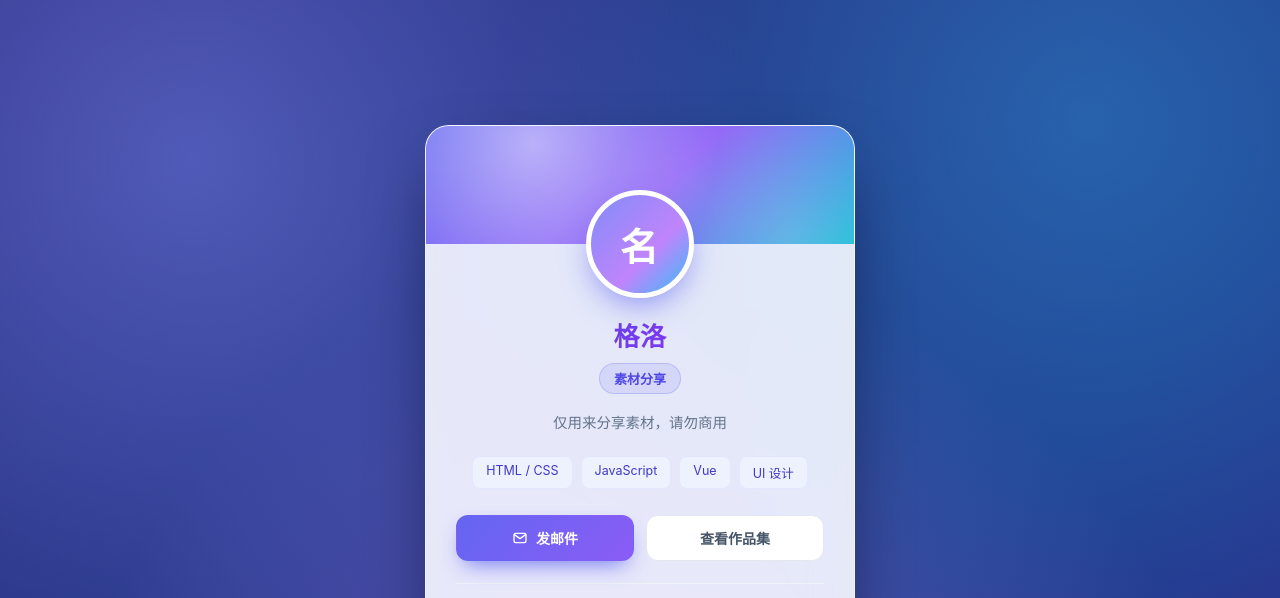
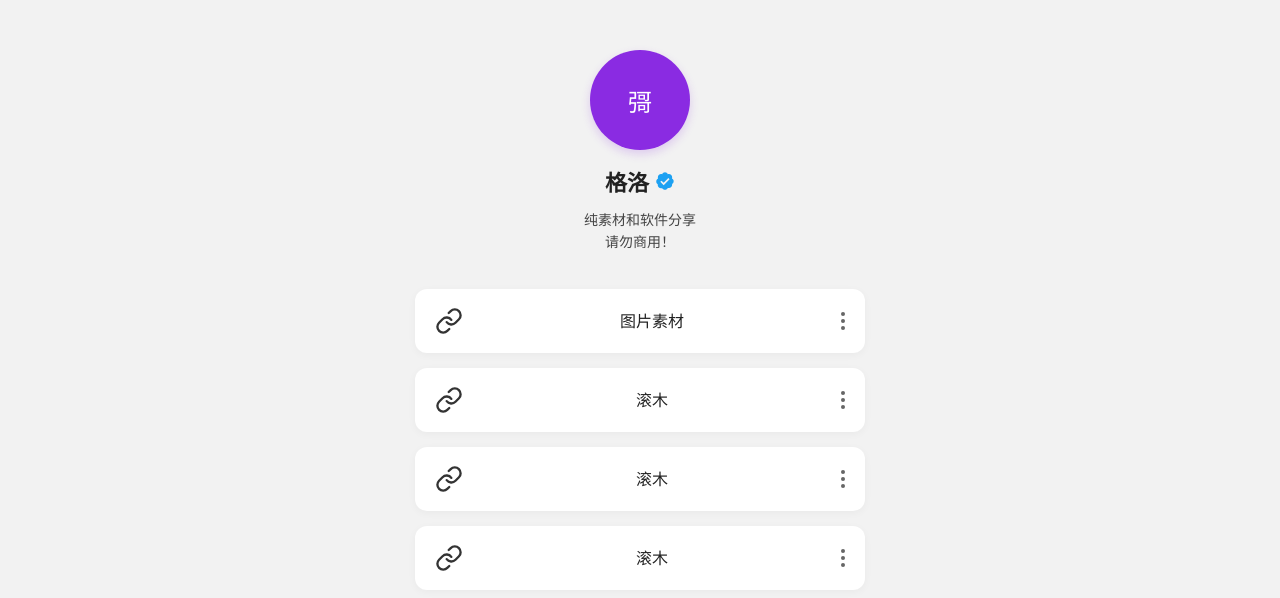
Before and after one commit to geluo277/geluo277, a plain HTML site: page index.html in a window 1280 px wide. Shown: the top 598 px of the page. Drawn offline with Linux system fonts and the light colour scheme.

Commit message:
Add files via upload

```diff
--- a/index.html
+++ b/index.html
@@ -2,318 +2,218 @@
 <html lang="zh-CN">
 <head>
     <meta charset="UTF-8">
-  <meta name="viewport" content="width=device-width, initial-scale=1">
-  <title>我的名片</title>
+    <meta name="viewport" content="width=device-width, initial-scale=1.0, maximum-scale=1.0, user-scalable=no">
+    <title>格洛 - 分享</title>
     <style>
-    :root {
-      --primary: #6366f1;
-      --primary-dark: #4f46e5;
-      --ink: #1e293b;
-      --muted: #64748b;
-      --radius: 24px;
+        /* 基础重置与背景 */
+        body {
+            margin: 0;
+            padding: 0;
+            background-color: #f2f2f2; /* 浅灰色背景 */
+            font-family: -apple-system, BlinkMacSystemFont, "Segoe UI", Roboto, Helvetica, Arial, sans-serif;
+            display: flex;
+            justify-content: center;
+            min-height: 100vh;
         }
 
-    * { margin: 0; padding: 0; box-sizing: border-box; }
+        .container {
+            width: 100%;
+            max-width: 480px; /* 限制最大宽度，适配电脑端预览 */
+            padding-top: 50px;
+            padding-bottom: 50px;
+            display: flex;
+            flex-direction: column;
+            align-items: center;
+            box-sizing: border-box;
+            padding-left: 15px;
+            padding-right: 15px;
+        }
 
-    html, body { min-height: 100%; }
+        /* 头像区域 */
+        .avatar {
+            width: 100px;
+            height: 100px;
+            background-color: #8a2be2; /* 紫色 */
+            border-radius: 50%;
+            display: flex;
+            justify-content: center;
+            align-items: center;
+            color: white;
+            font-size: 24px;
+            font-weight: 500;
+            margin-bottom: 15px;
+            box-shadow: 0 4px 10px rgba(138, 43, 226, 0.2);
+        }
 
-    body {
-      min-height: 100vh;
+        /* 名字与认证图标 */
+        .name-container {
             display: flex;
             align-items: center;
-      justify-content: center;
-      padding: 28px 18px;
-      color: var(--ink);
-      font-family: -apple-system, BlinkMacSystemFont, "Segoe UI",
-                   "PingFang SC", "Hiragino Sans GB", "Microsoft YaHei", sans-serif;
-      background: linear-gradient(135deg, #1e1b4b, #312e81 40%, #1e3a8a 70%, #4c1d95);
-      background-size: 300% 300%;
-      animation: bgShift 20s ease infinite;
-      position: relative;
-      overflow-x: hidden;
-      -webkit-font-smoothing: antialiased;
-    }
-
-    body::before {
-      content: "";
-      position: fixed;
-      inset: 0;
-      pointer-events: none;
-      background:
-        radial-gradient(circle at 15% 20%, rgba(129, 140, 248, .45), transparent 45%),
-        radial-gradient(circle at 85% 15%, rgba(56, 189, 248, .32), transparent 45%),
-        radial-gradient(circle at 50% 105%, rgba(192, 132, 252, .42), transparent 55%);
-    }
-
-    @keyframes bgShift {
-      0%, 100% { background-position: 0% 50%; }
-      50%      { background-position: 100% 50%; }
-    }
-
-    .card {
-      position: relative;
-      z-index: 1;
-      width: min(100%, 430px);
-      background: rgba(255, 255, 255, .88);
-      backdrop-filter: blur(22px) saturate(160%);
-      -webkit-backdrop-filter: blur(22px) saturate(160%);
-      border: 1px solid rgba(255, 255, 255, .55);
-      border-radius: var(--radius);
-      overflow: hidden;
-      box-shadow: 0 30px 70px -20px rgba(2, 6, 23, .65);
-      animation: cardIn .9s cubic-bezier(.16, 1, .3, 1) both;
-      transition: transform .4s ease, box-shadow .4s ease;
-    }
-
-    .card:hover {
-      transform: translateY(-6px);
-      box-shadow: 0 44px 90px -20px rgba(2, 6, 23, .72);
-    }
-
-    @keyframes cardIn {
-      from { opacity: 0; transform: translateY(26px) scale(.97); }
-      to   { opacity: 1; transform: none; }
-    }
-
-    .banner {
-      height: 118px;
-      position: relative;
-      background: linear-gradient(135deg, #6366f1, #8b5cf6 55%, #06b6d4);
-    }
-
-    .banner::after {
-      content: "";
-      position: absolute;
-      inset: 0;
-      background:
-        radial-gradient(circle at 25% 15%, rgba(255, 255, 255, .5), transparent 55%),
-        radial-gradient(circle at 85% 95%, rgba(255, 255, 255, .25), transparent 50%);
-    }
-
-    .avatar {
-      width: 108px;
-      height: 108px;
-      margin: -54px auto 0;
-      position: relative;
-      z-index: 2;
-      display: grid;
-      place-items: center;
-      border-radius: 50%;
-      border: 5px solid #fff;
-      background: linear-gradient(135deg, #818cf8, #c084fc 60%, #38bdf8);
-      color: #fff;
-      font-size: 38px;
-      font-weight: 600;
-      letter-spacing: 2px;
-      box-shadow: 0 12px 30px -6px rgba(99, 102, 241, .65);
-    }
-
-    .content {
-      padding: 18px 30px 32px;
-      text-align: center;
+            gap: 6px;
+            margin-bottom: 12px;
         }
 
         .name {
-      font-size: 26px;
-      font-weight: 800;
-      letter-spacing: .5px;
-      background: linear-gradient(135deg, #4f46e5, #7c3aed 60%, #0ea5e9);
-      -webkit-background-clip: text;
-      background-clip: text;
-      color: transparent;
+            font-size: 22px;
+            font-weight: bold;
+            color: #222;
+            margin: 0;
         }
 
-    .role {
-      display: inline-block;
-      margin-top: 10px;
-      padding: 5px 14px;
-      font-size: 13px;
-      font-weight: 600;
-      color: var(--primary-dark);
-      background: rgba(99, 102, 241, .12);
-      border: 1px solid rgba(99, 102, 241, .25);
-      border-radius: 999px;
+        /* 蓝色认证SVG图标 */
+        .verified-icon {
+            width: 20px;
+            height: 20px;
+            fill: #1da1f2; /* 经典推特蓝 */
         }
 
-    .bio {
-      margin-top: 16px;
-      font-size: 14.5px;
-      line-height: 1.8;
-      color: var(--muted);
+        /* 简介文字 */
+        .description {
+            font-size: 14px;
+            color: #444;
+            text-align: center;
+            line-height: 1.6;
+            margin: 0 0 35px 0;
+            padding: 0 10px;
         }
 
-    .tags {
+        /* 链接列表容器 */
+        .links-container {
+            width: 100%;
             display: flex;
-      flex-wrap: wrap;
-      gap: 8px;
-      justify-content: center;
-      margin-top: 20px;
+            flex-direction: column;
+            gap: 15px; /* 卡片之间的间距 */
         }
 
-    .tag {
-      padding: 6px 13px;
-      font-size: 12.5px;
-      color: #4338ca;
-      background: #eef2ff;
-      border: 1px solid #e0e7ff;
-      border-radius: 8px;
-      transition: transform .25s ease, background .25s ease;
+        /* 单个链接卡片 */
+        .link-card {
+            display: flex;
+            align-items: center;
+            background-color: #ffffff;
+            border-radius: 12px;
+            padding: 18px 20px;
+            text-decoration: none; /* 去除下划线 */
+            color: #222;
+            box-shadow: 0 2px 8px rgba(0, 0, 0, 0.04); /* 微微的阴影 */
+            transition: background-color 0.2s; /* 点击反馈动画 */
         }
 
-    .tag:hover {
-      transform: translateY(-2px);
-      background: #e0e7ff;
+        /* 点击时的反馈 */
+        .link-card:active {
+            background-color: #f8f8f8;
         }
 
-    .actions {
-      display: flex;
-      gap: 12px;
-      margin-top: 26px;
+        /* 左侧链接图标 */
+        .link-icon {
+            width: 28px;
+            height: 28px;
+            fill: none;
+            stroke: #333;
+            stroke-width: 2;
+            stroke-linecap: round;
+            stroke-linejoin: round;
+            flex-shrink: 0;
         }
 
-    .btn {
+        /* 中间文字部分 */
+        .link-text {
             flex: 1;
-      display: inline-flex;
-      align-items: center;
-      justify-content: center;
-      gap: 8px;
-      padding: 12px 16px;
-      font-size: 14px;
-      font-weight: 600;
-      border-radius: 12px;
-      text-decoration: none;
-      border: 1px solid transparent;
-      transition: transform .25s ease, box-shadow .25s ease,
-                  background .25s ease, border-color .25s ease, color .25s ease;
+            text-align: center;
+            font-size: 16px;
+            font-weight: 500;
+            line-height: 1.4;
+            padding: 0 10px;
         }
 
-    .btn svg { width: 16px; height: 16px; }
-
-    .btn--primary {
-      color: #fff;
-      background: linear-gradient(135deg, #6366f1, #8b5cf6);
-      box-shadow: 0 10px 22px -8px rgba(99, 102, 241, .9);
+        /* 右侧三个点 */
+        .menu-dots {
+            display: flex;
+            flex-direction: column;
+            gap: 3px;
+            flex-shrink: 0;
         }
 
-    .btn--primary:hover {
-      transform: translateY(-2px);
-      box-shadow: 0 16px 28px -8px rgba(99, 102, 241, .95);
-    }
-
-    .btn--ghost {
-      color: #475569;
-      background: #fff;
-      border-color: #e2e8f0;
-    }
-
-    .btn--ghost:hover {
-      transform: translateY(-2px);
-      border-color: #c7d2fe;
-      color: var(--primary-dark);
-    }
-
-    .btn:active { transform: translateY(0) scale(.98); }
-
-    .socials {
-      display: flex;
-      justify-content: center;
-      gap: 14px;
-      margin-top: 22px;
-      padding-top: 20px;
-      border-top: 1px solid #eef2f7;
-    }
-
-    .socials a {
-      width: 38px;
-      height: 38px;
-      display: grid;
-      place-items: center;
+        .menu-dots span {
+            width: 4px;
+            height: 4px;
+            background-color: #666;
             border-radius: 50%;
-      color: #64748b;
-      background: #f1f5f9;
-      transition: all .25s ease;
-    }
-
-    .socials a:hover {
-      color: #fff;
-      transform: translateY(-3px);
-      background: linear-gradient(135deg, #6366f1, #8b5cf6);
-      box-shadow: 0 10px 18px -8px rgba(99, 102, 241, .9);
-    }
-
-    .socials svg { width: 18px; height: 18px; }
-
-    @media (max-width: 420px) {
-      .banner   { height: 100px; }
-      .avatar   { width: 92px; height: 92px; margin-top: -46px; font-size: 32px; }
-      .content  { padding: 16px 22px 28px; }
-      .name     { font-size: 22px; }
-    }
-
-    @media (prefers-reduced-motion: reduce) {
-      *, *::before, *::after {
-        animation-duration: .001ms !important;
-        animation-iteration-count: 1 !important;
-        transition-duration: .001ms !important;
-      }
         }
     </style>
-</head>
-<body>
+</head><body>
 
-  <main class="card">
-    <div class="banner"></div>
-    <div class="avatar">名</div>
+    <div class="container">
+        <!-- 头部个人信息 -->
+        <div class="avatar">彁</div>
 
-    <div class="content">
+        <div class="name-container">
             <h1 class="name">格洛</h1>
-      <div class="role">素材分享</div>
+            <!-- 认证蓝V图标 -->
+            <svg class="verified-icon" viewBox="0 0 24 24">
+                <path d="M22.5 12.5c0-1.58-.875-2.95-2.148-3.6.154-.435.238-.905.238-1.4 0-2.21-1.71-3.998-3.918-3.998-.47 0-.92.084-1.336.25C14.818 2.415 13.51 1.5 12 1.5s-2.816.917-3.337 2.25c-.416-.165-.866-.25-1.336-.25-2.21 0-3.918 1.79-3.918 4 0 .495.084.965.238 1.4-1.273.65-2.148 2.02-2.148 3.6 0 1.46.733 2.75 1.853 3.462-.06.28-.09.572-.09.87 0 2.21 1.71 3.998 3.918 3.998.47 0 .92-.084 1.336-.25C9.182 21.585 10.49 22.5 12 22.5s2.816-.917 3.337-2.25c.416.165.866.25 1.336.25 2.21 0 3.918-1.79 3.918-4 0-.298-.03-.59-.09-.87 1.12-.712 1.853-2.002 1.853-3.462zm-12.11 4.5l-4.03-4.03 1.414-1.414 2.616 2.616 5.656-5.656 1.414 1.414-7.07 7.07z"/>
+            </svg>
+        </div>
 
-      <p class="bio">
-        仅用来分享素材，请勿商用
+        <p class="description">
+            纯素材和软件分享<br>
+            请勿商用！
         </p>
 
-      <div class="tags">
-        <span class="tag">HTML / CSS</span>
-        <span class="tag">JavaScript</span>
-        <span class="tag">Vue</span>
-        <span class="tag">UI 设计</span>
-      </div>
+        <!-- 链接列表 -->
+        <div class="links-container">
 
-      <div class="actions">
-        <a class="btn btn--primary" href="mailto:you@example.com">
-          <svg viewBox="0 0 24 24" fill="none" stroke="currentColor" stroke-width="2"
-               stroke-linecap="round" stroke-linejoin="round">
-            <rect x="3" y="5" width="18" height="14" rx="2.5"/>
-            <path d="m3.5 7 8.5 6 8.5-6"/>
+            <!-- 链接1 -->
+            <a href="https://1841509350.share.123pan.cn/123pan/UubDTd-iFlYh?pwd=ge10#" class="link-card">
+                <svg class="link-icon" viewBox="0 0 24 24">
+                    <path d="M10 13a5 5 0 0 0 7.54.54l3-3a5 5 0 0 0-7.07-7.07l-1.72 1.71"></path>
+                    <path d="M14 11a5 5 0 0 0-7.54-.54l-3 3a5 5 0 0 0 7.07 7.07l1.71-1.71"></path>
                 </svg>
-          发邮件
+                <span class="link-text"图片素材<br>图片素材</span>
+                <div class="menu-dots"><span></span><span></span><span></span></div>
             </a>
-        <a class="btn btn--ghost" href="#">查看作品集</a>
-      </div>
 
-      <div class="socials">
-        <a href="mailto:you@example.com" aria-label="邮箱" title="邮箱">
-          <svg viewBox="0 0 24 24" fill="none" stroke="currentColor" stroke-width="2"
-               stroke-linecap="round" stroke-linejoin="round">
-            <rect x="3" y="5" width="18" height="14" rx="2.5"/>
-            <path d="m3.5 7 8.5 6 8.5-6"/>
+            <!-- 链接2 -->
+            <a href="#" class="link-card">
+                <svg class="link-icon" viewBox="0 0 24 24">
+                    <path d="M10 13a5 5 0 0 0 7.54.54l3-3a5 5 0 0 0-7.07-7.07l-1.72 1.71"></path>
+                    <path d="M14 11a5 5 0 0 0-7.54-.54l-3 3a5 5 0 0 0 7.07 7.07l1.71-1.71"></path>
                 </svg>
+                <span class="link-text">滚木</span>
+                <div class="menu-dots"><span></span><span></span><span></span></div>
             </a>
-        <a href="https://github.com/" target="_blank" rel="noopener" aria-label="GitHub" title="GitHub">
-          <svg viewBox="0 0 24 24" fill="currentColor">
-            <path d="M12 .5a12 12 0 0 0-3.79 23.4c.6.1.82-.26.82-.58v-2c-3.34.73-4.04-1.61-4.04-1.61-.55-1.39-1.34-1.76-1.34-1.76-1.09-.75.08-.73.08-.73 1.2.08 1.84 1.24 1.84 1.24 1.07 1.84 2.81 1.31 3.5 1 .1-.78.42-1.31.76-1.61-2.67-.3-5.47-1.34-5.47-5.95 0-1.31.47-2.38 1.24-3.22-.13-.3-.54-1.52.12-3.18 0 0 1-.32 3.3 1.23a11.5 11.5 0 0 1 6 0c2.28-1.55 3.29-1.23 3.29-1.23.66 1.66.25 2.88.12 3.18.77.84 1.24 1.91 1.24 3.22 0 4.62-2.81 5.64-5.49 5.94.43.37.81 1.1.81 2.22v3.29c0 .32.22.69.83.58A12 12 0 0 0 12 .5z"/>
+
+            <!-- 链接3 -->
+            <a href="#" class="link-card">
+                <svg class="link-icon" viewBox="0 0 24 24">
+                    <path d="M10 13a5 5 0 0 0 7.54.54l3-3a5 5 0 0 0-7.07-7.07l-1.72 1.71"></path>
+                    <path d="M14 11a5 5 0 0 0-7.54-.54l-3 3a5 5 0 0 0 7.07 7.07l1.71-1.71"></path>
                 </svg>
+                <span class="link-text">滚木</span>
+                <div class="menu-dots"><span></span><span></span><span></span></div>
             </a>
-        <a href="tel:+8613800000000" aria-label="电话" title="电话">
-          <svg viewBox="0 0 24 24" fill="none" stroke="currentColor" stroke-width="2"
-               stroke-linecap="round" stroke-linejoin="round">
-            <path d="M22 16.92v3a2 2 0 0 1-2.18 2 19.79 19.79 0 0 1-8.63-3.07 19.5 19.5 0 0 1-6-6A19.79 19.79 0 0 1 2.12 4.18 2 2 0 0 1 4.11 2h3a2 2 0 0 1 2 1.72c.13.96.36 1.9.7 2.81a2 2 0 0 1-.45 2.11L8.09 9.91a16 16 0 0 0 6 6l1.27-1.27a2 2 0 0 1 2.11-.45c.91.34 1.85.57 2.81.7A2 2 0 0 1 22 16.92z"/>
+
+            <!-- 链接4 -->
+            <a href="#" class="link-card">
+                <svg class="link-icon" viewBox="0 0 24 24">
+                    <path d="M10 13a5 5 0 0 0 7.54.54l3-3a5 5 0 0 0-7.07-7.07l-1.72 1.71"></path>
+                    <path d="M14 11a5 5 0 0 0-7.54-.54l-3 3a5 5 0 0 0 7.07 7.07l1.71-1.71"></path>
                 </svg>
+                <span class="link-text">滚木</span>
+                <div class="menu-dots"><span></span><span></span><span></span></div>
             </a>
+
+            <!-- 链接5 -->
+            <a href="#" class="link-card">
+                <svg class="link-icon" viewBox="0 0 24 24">
+                    <path d="M10 13a5 5 0 0 0 7.54.54l3-3a5 5 0 0 0-7.07-7.07l-1.72 1.71"></path>
+                    <path d="M14 11a5 5 0 0 0-7.54-.54l-3 3a5 5 0 0 0 7.07 7.07l1.71-1.71"></path>
+                </svg>
+                <span class="link-text">滚木</span>
+                <div class="menu-dots"><span></span><span></span><span></span></div>
+            </a>
+
         </div>
     </div>
-  </main>
 
 </body>
 </html>
```
Lines whose indentation alone changed are shown as unchanged.
